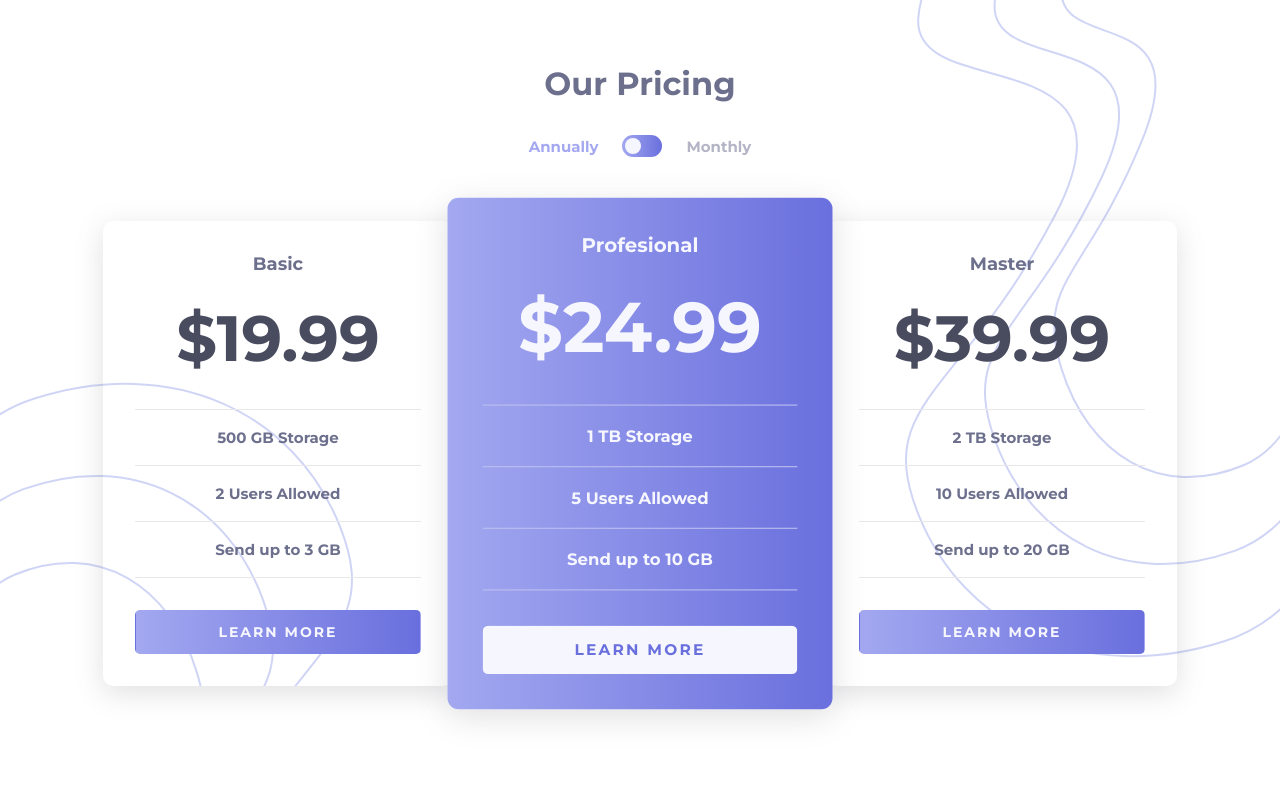
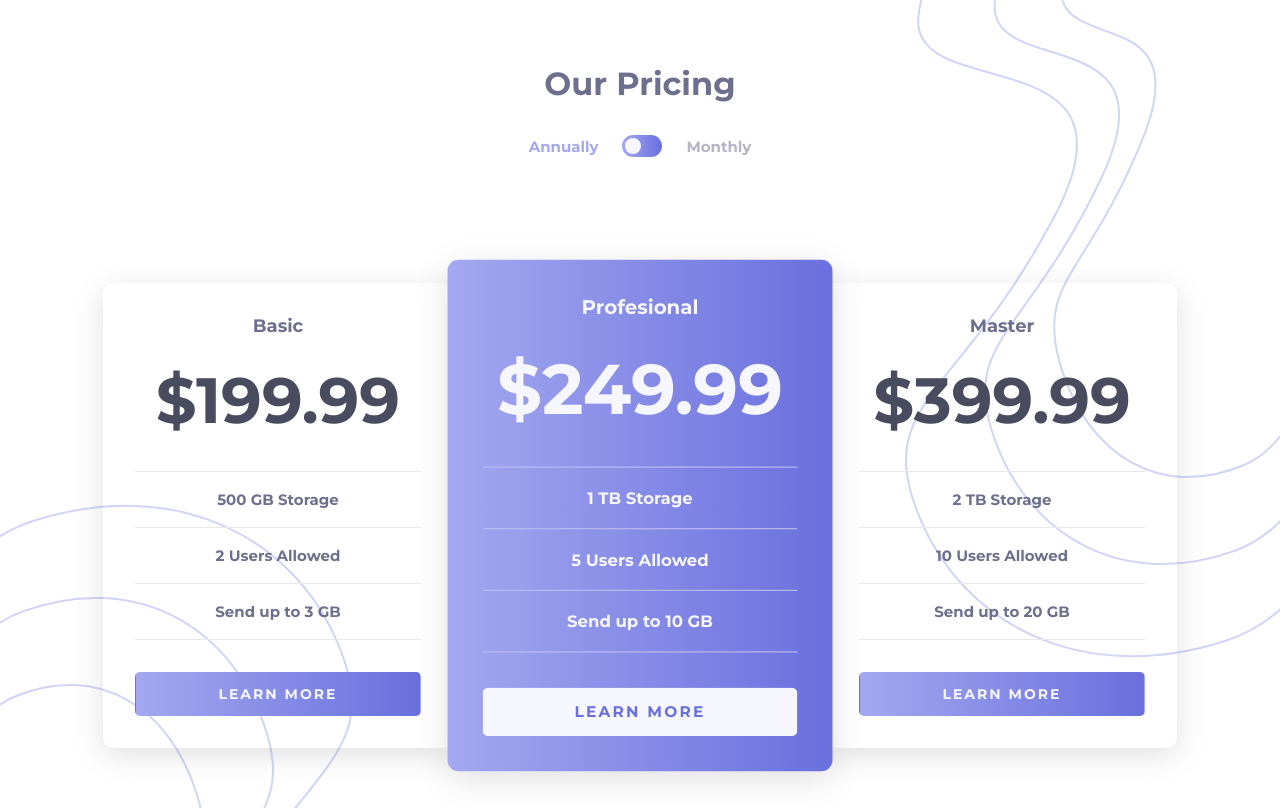
Before and after one commit to kacperkwinta/Pricing-component-with-toggle, a plain HTML site: page index.html in a window 1280 px wide. Both pictures are taken after a click on the element 642 px from the left and 146 px from the top of the page. Drawn offline with Linux system fonts and the light colour scheme.

Commit message:
js pricing mechanics added

```diff
--- a/js/script.js
+++ b/js/script.js
@@ -1,16 +1,33 @@
 "use strict";
-console.log(123);
 
 //////////////////////////////
-/// HEADER BTN FOR PRICING
+/// BTN FOR PRICING
 //////////////////////////////
 const btnToggle = document.querySelector(".toggle");
 const btnToggleDot = document.querySelector(".dot");
 const pricingMonthlyText = document.querySelector(".monthly");
 const pricingAnnuallyText = document.querySelector(".annually");
+const prices = document.querySelectorAll(".card__price");
 
-btnToggle.addEventListener("click", () => {
+btnToggle.addEventListener("click", function () {
 	btnToggleDot.classList.toggle("dot--move");
 	pricingAnnuallyText.classList.toggle("annually--active");
 	pricingMonthlyText.classList.toggle("monthly--active");
+	changePrice();
 });
+
+function changePrice() {
+	const pricesYear = [`$199.99`, `$249.99`, `$399.99`];
+	const pricesMonth = [`$19.99`, `$24.99`, `$39.99`];
+
+	if (pricingMonthlyText.classList.contains("monthly--active")) {
+		for (let i = 0; i < prices.length; i++) {
+			prices[i].innerHTML = [pricesMonth[i]];
+		}
+	}
+	if (pricingAnnuallyText.classList.contains("annually--active")) {
+		for (let i = 0; i < prices.length; i++) {
+			prices[i].innerHTML = [pricesYear[i]];
+		}
+	}
+}
--- a/scss/style.scss
+++ b/scss/style.scss
@@ -29,6 +29,7 @@ html {
 }
 
 body {
+	height: 93vh;
 	font-size: 1.5rem;
 	background: url(../images/bg-top.svg) no-repeat no-repeat top right,
 		url(../images/bg-bottom.svg) no-repeat no-repeat bottom left;
@@ -38,7 +39,7 @@ body {
 /// HEADER
 //////////////////////////////
 header {
-	margin: 6.4rem auto;
+	margin-top: 6.4rem;
 	text-align: center;
 
 	.wrapper {
@@ -108,16 +109,18 @@ header {
 
 // container for cards
 main {
-	margin: 0 auto;
+	margin: 12.6rem auto;
 	max-width: 120rem;
 
 	display: flex;
 	justify-content: center;
+	align-items: center;
 	gap: 1.2rem;
 }
 
 .card {
 	flex-basis: 35rem;
+	height: fit-content;
 	border-radius: 1rem;
 	padding: 3.2rem;
 	box-shadow: rgba(100, 100, 111, 0.2) 0px 7px 29px 0px;
```
Also changed, not shown: css/style.css.
